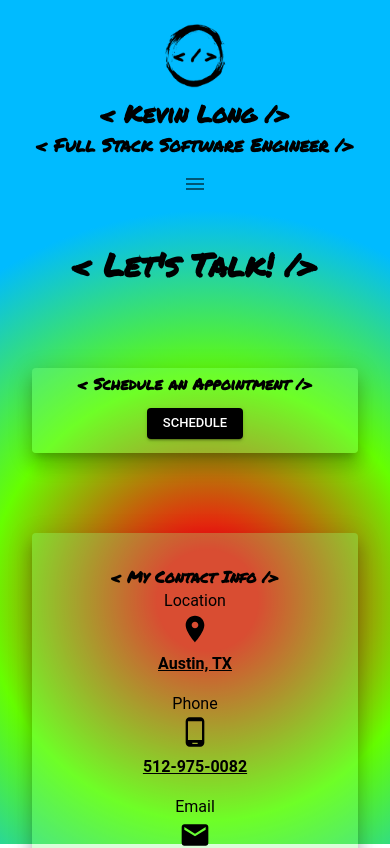
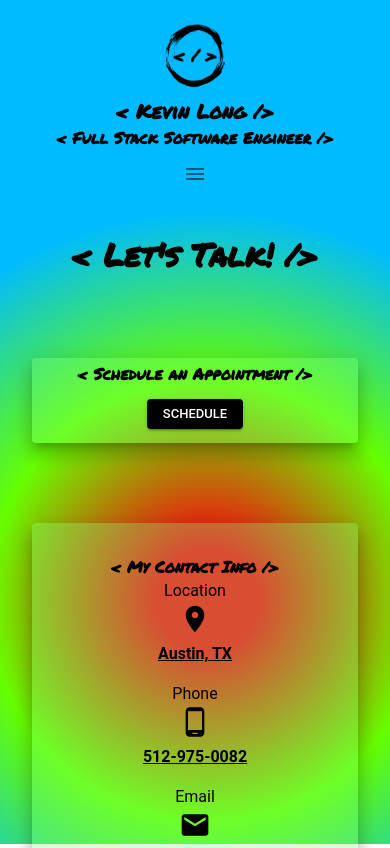
Before and after one commit to KLong75/kevin-new-portfolio, a React (Create React App) app: page /contact in a window 390 px wide. Shown: the top 848 px of the page. Built offline with nearby package versions, Linux system fonts and the light colour scheme; a web font is replaced by a local one.

Commit message:
adjust headline media queries

```diff
--- a/src/components/Header/Header.module.css
+++ b/src/components/Header/Header.module.css
@@ -42,7 +42,7 @@
     font-size: 2rem !important;
   }
   .appSubHeadline {
-    font-size: 2rem !important;
+    font-size: 1.8rem !important;
   }
 }
 
@@ -51,7 +51,7 @@
     font-size: 1.75rem !important;
   }
   .appSubHeadline {
-    font-size: 1.75rem !important;
+    font-size: 1.5rem !important;
   }
 }
 
@@ -60,7 +60,7 @@
     font-size: 1.5rem !important;
   }
   .appSubHeadline {
-    font-size: 1.5rem !important;
+    font-size: 1.3rem !important;
   }
   .mobileMenuSubHeadline {
     font-size: 1.25rem !important;
@@ -69,14 +69,17 @@
 
 @media screen and (max-width: 440px) {
   .appSubHeadline {
-    font-size: 1.25rem !important;
+    font-size: 1.1rem !important;
   }
 }
 
 
 @media screen and (max-width: 400px) {
+  .appHeadline {
+    font-size: 1.25rem !important;
+  }
   .appSubHeadline {
-    font-size: 1.15rem !important;
+    font-size: 1rem !important;
   }
   .mobileMenuSubHeadline {
     font-size: 1rem !important;
@@ -85,7 +88,7 @@
 
 @media screen and (max-width: 350px) {
   .appSubHeadline {
-    font-size: 1rem !important;
+    font-size: .8rem !important;
   }
   .mobileMenuSubHeadline {
     font-size: .9rem !important;
@@ -94,9 +97,20 @@
 
 @media screen and (max-width: 310px) {
   .appSubHeadline {
-    font-size: .8rem !important;
+    font-size: .7rem !important;
   }
   .mobileMenuSubHeadline {
     font-size: .8rem !important;
   }
 }
+
+
+@media screen and (max-width: 280px) {
+  .appHeadline {
+    font-size: 1rem !important;
+  }
+  .appSubHeadline {
+    font-size: .6rem !important;
+  }
+
+}
```
